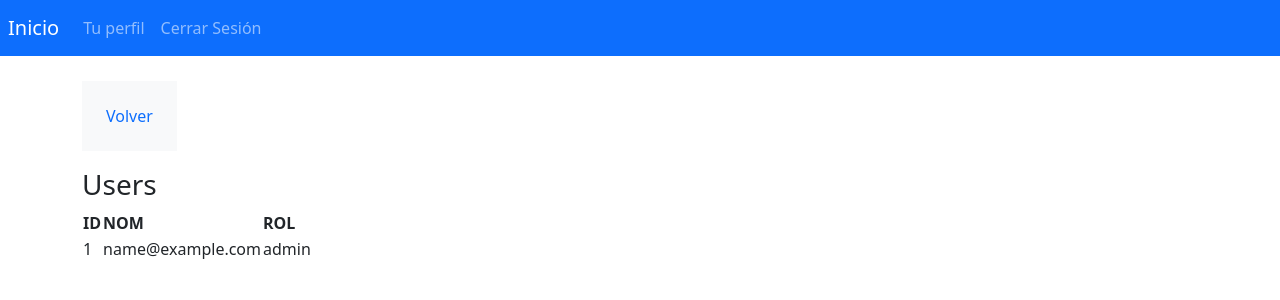
After one commit to hfelices/M12-Projecte1, a Flask app: page /admin/users in a window 1280 px wide. The commit adds this page. Shown: the top 300 px of the page. Run offline with Flask 3, Linux system fonts and the light colour scheme; a user stored in the database is signed in; tables that the repository leaves empty hold one stand-in row (values such as "Sample post"); parts of the project's set-up code (start-up, migrations or seed data) failed here and were passed over; some libraries are stand-ins or nearby versions.

Commit message:
4.3 blueprint admin

```diff
--- a/app/routes_admin.py
+++ b/app/routes_admin.py
@@ -21,11 +21,20 @@ admin_bp = Blueprint(
     "admin_bp", __name__, template_folder="templates", static_folder="static"
 )
 
+@admin_bp.route('/admin')
+@login_required
+def admin_index():
+    return render_template('admin/index.html')
 
+@admin_bp.route('/admin/users')
+@login_required
+def admin_users():
+    users = db.session.query(User).all()
+    return render_template('admin/users_list.html', users=users)
 
 # Upload CSV
-@admin_bp.route('/admin', methods=["GET","POST"])
-# @login_required
+@admin_bp.route('/admin/tools', methods=["GET","POST"])
+@login_required
 def admin():
     if request.method == 'POST':
         table = request.form['table']
@@ -59,4 +68,4 @@ def admin():
                 user.password = generate_password_hash("user.password")
             db.session.commit()
         return redirect(url_for('main_bp.admin'))
-    return render_template('admin/admin.html')
+    return render_template('admin/admin_tools.html')
--- a/app/templates/mockdata/uploadcsv.html
+++ b/app/templates/admin/admin_tools.html
@@ -2,6 +2,9 @@
 
 {% extends 'layout.html' %}
 {% block content %}
+<div style="margin-top: 5vh;margin-bottom: 5vh;">
+    <a href="/admin" style="text-decoration: none;" class="bg-light p-4 rounded-lg ">Volver</a>
+</div>
 <div class="container mt-4">
     <form style="margin-bottom: 1vh;" method='post' action='/admin' enctype='multipart/form-data' class="bg-light p-4 rounded-lg">
         <div class="form-group">
--- /dev/null
+++ b/app/templates/admin/users_list.html
@@ -0,0 +1,24 @@
+{% extends 'layout.html' %}
+
+{% block content %}
+
+<div style="margin-top: 5vh;margin-bottom: 5vh;">
+    <a href="/admin" style="text-decoration: none;" class="bg-light p-4 rounded-lg ">Volver</a>
+</div>
+
+<h3>Users</h3>
+<table>
+    <tr>
+        <th>ID</th>
+        <th>NOM</th>
+        <th>ROL</th>
+    </tr>
+    {% for user in users %}
+    <tr>
+        <td>{{ user.id }}</td>
+        <td>{{ user.email }}</td>
+        <td>{{ user.role }}</td>
+    </tr>
+    {% endfor %}
+</table>
+{% endblock %}
```
Also changed, not shown: app/templates/admin/index.html (added, +10 -0 lines), app/database.db (added).
